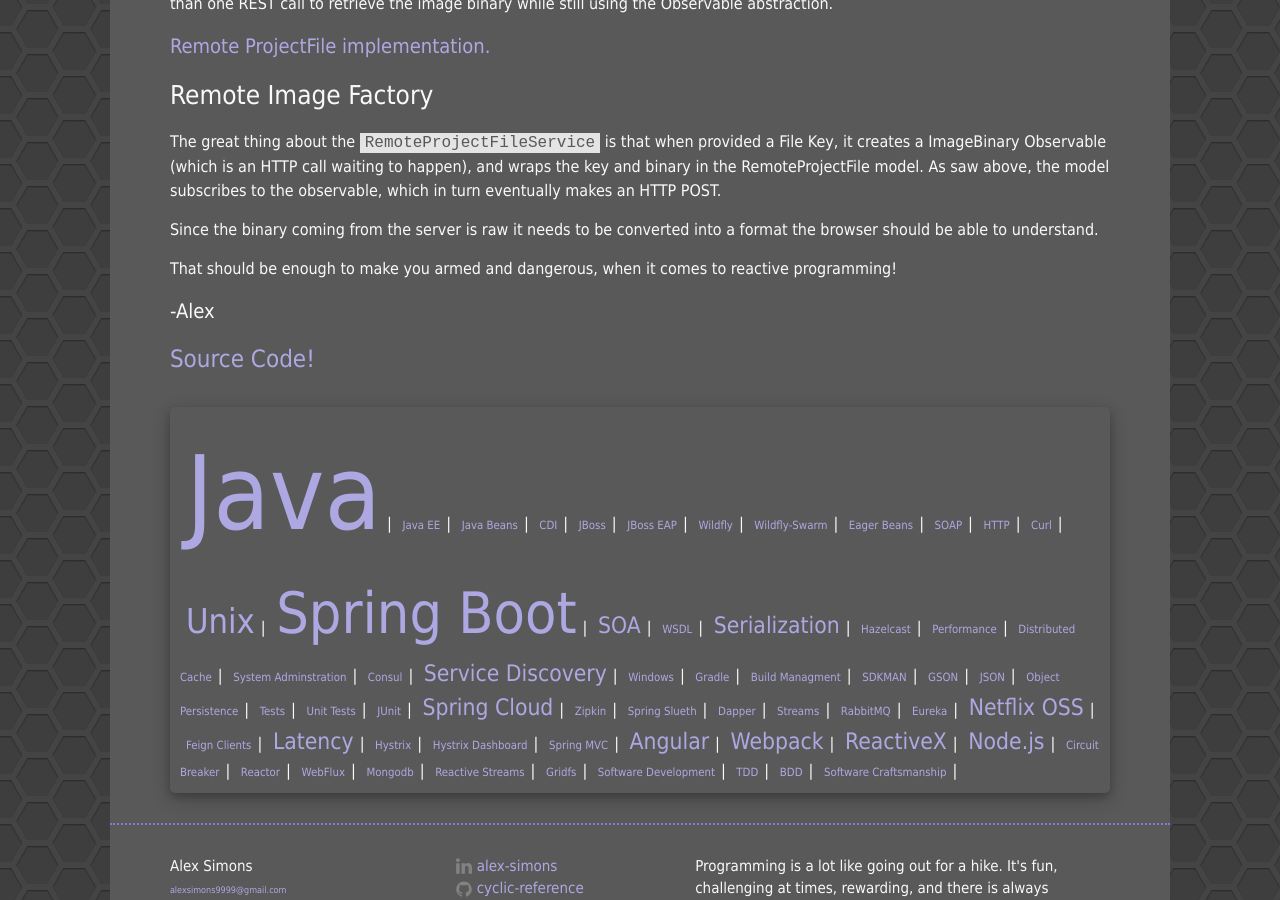
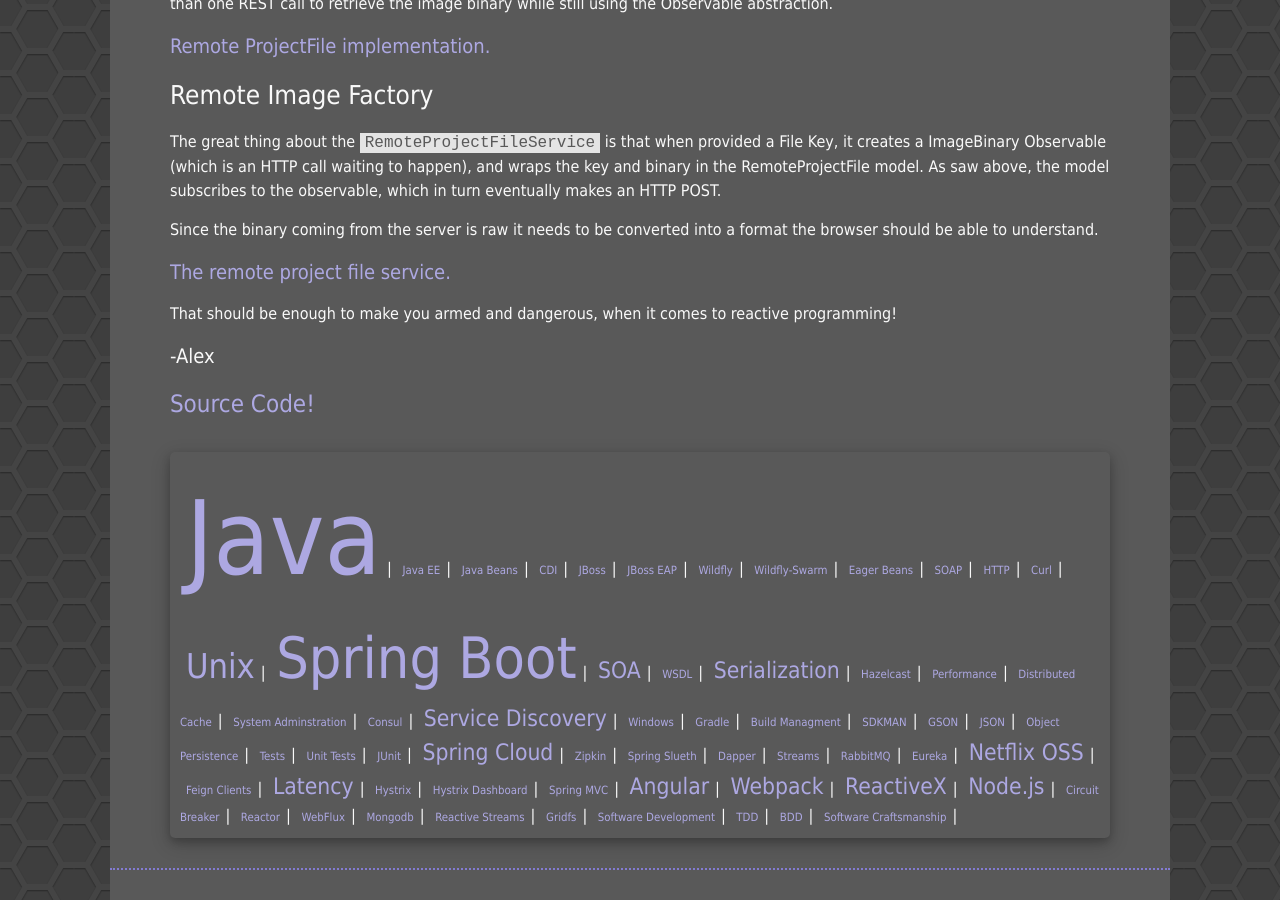
Before and after one commit to Unthrottled/blog, a Jekyll site: the page built from _posts/2017-12-14-Reactive-Mongo-Image-Persistence.md, in a window 1280 px wide and 900 px high, scrolled down 8177 px. Built offline with Jekyll 4.4.1, drawn with Linux system fonts in a browser that asks for light colours.

Commit message:
A link to the past

```diff
--- a/_posts/2017-12-14-Reactive-Mongo-Image-Persistence.md
+++ b/_posts/2017-12-14-Reactive-Mongo-Image-Persistence.md
@@ -352,6 +352,7 @@ As saw above, the model subscribes to the observable, which in turn eventually m
 
 Since the binary coming from the server is raw it needs to be converted into a format the browser should be able to understand.
 
+#### [The remote project file service.]({{site.url}}/code/rmip/remote_project_factory.html)
 
 That should be enough to make you armed and dangerous, when it comes to reactive programming!
 
```
